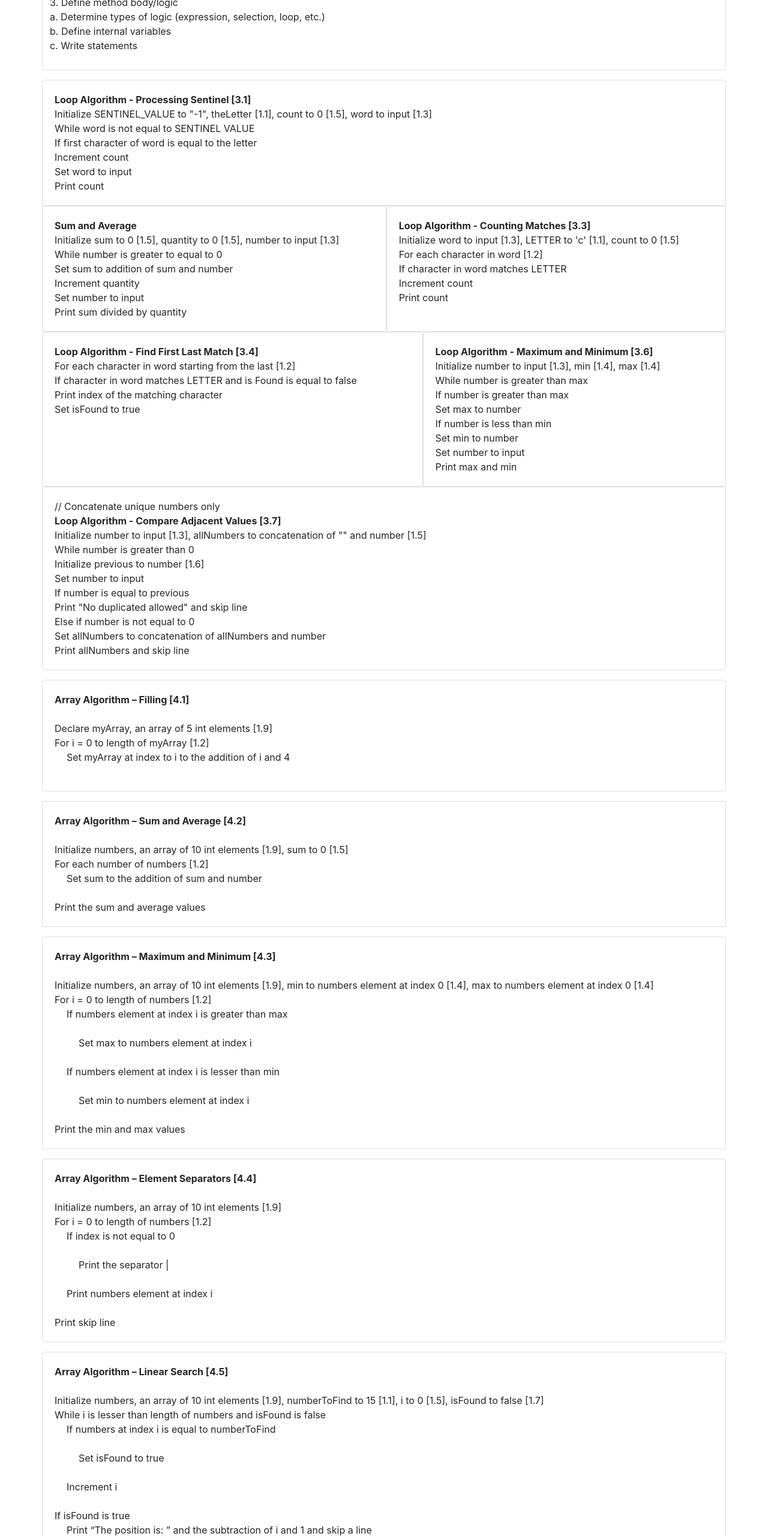
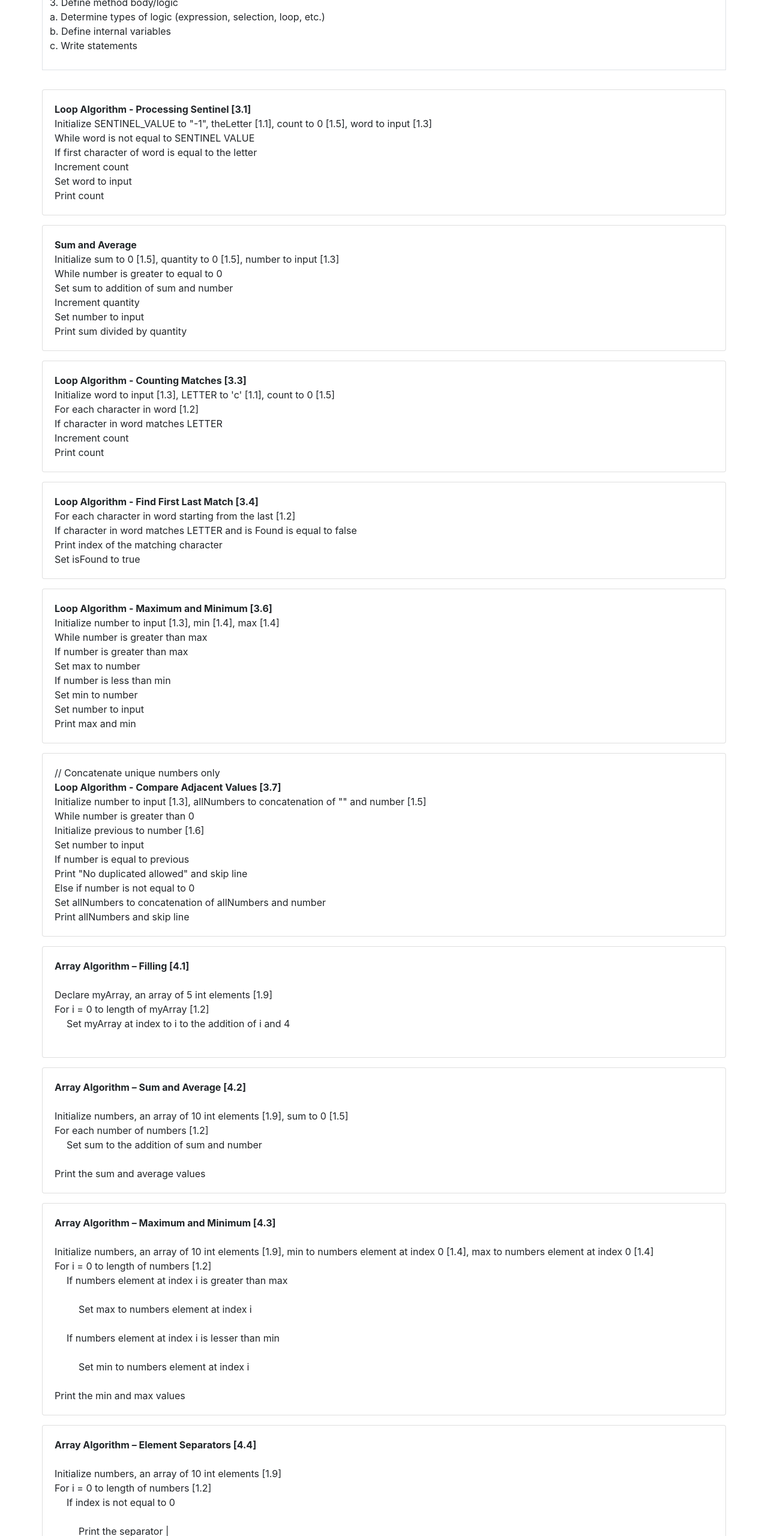
Before and after one commit to avapaulino/ProceduralProgrammingPatterns, a website: page index.html in a window 1280 px wide. Shown: the part 4360-6920 px from the top of the page at 60% size. Drawn offline with nearby package versions, Linux system fonts and the light colour scheme.

Commit message:
Put each table in one row, there should not be 2 tables in 1 row

```diff
--- a/index.html
+++ b/index.html
@@ -340,7 +340,7 @@
   <div class="container">
     <div class="row">
       <!--Example 3.1-->
-      <div class="card card-body">
+      <div class="card card-body mt-3 col-lg-12">
         <strong>Loop Algorithm - Processing Sentinel [3.1]</strong>
         Initialize SENTINEL_VALUE to "-1", theLetter [1.1], count to 0 [1.5], word to input [1.3]<br>
         While word is not equal to SENTINEL VALUE<br>
@@ -351,7 +351,7 @@
       </div>
 
       <!--Example 3.2-->
-      <div class="card card-body">
+      <div class="card card-body mt-3 col-lg-12">
         <strong>Sum and Average</strong>
         Initialize sum to 0 [1.5], quantity to 0 [1.5], number to input [1.3]<br>
         While number is greater to equal to 0<br>
@@ -362,7 +362,7 @@
       </div>
 
       <!--Example 3.3-->
-      <div class="card card-body">
+      <div class="card card-body mt-3 col-lg-12">
         <strong>Loop Algorithm - Counting Matches [3.3]</strong>
         Initialize word to input [1.3], LETTER to 'c' [1.1], count to 0 [1.5]<br>
         For each character in word [1.2]<br>
@@ -372,7 +372,7 @@
       </div>
 
       <!--Example 3.4-->
-      <div class="card card-body">
+      <div class="card card-body mt-3 col-lg-12">
         <strong>Loop Algorithm - Find First Last Match [3.4]</strong>
         For each character in word starting from the last [1.2]<br>
         <!--indented-->If character in word matches LETTER and is Found is equal to false<br>
@@ -381,7 +381,7 @@
       </div>
 
       <!--Example 3.6-->
-      <div class="card card-body">
+      <div class="card card-body mt-3 col-lg-12">
         <strong>Loop Algorithm - Maximum and Minimum [3.6]</strong>
         Initialize number to input [1.3], min [1.4], max [1.4]<br>
         While number is greater than max<br>
@@ -394,7 +394,7 @@
       </div>
 
       <!--Example 3.7-->
-      <div class="card card-body">
+      <div class="card card-body mt-3 col-lg-12">
         // Concatenate unique numbers only<br>
         <strong>Loop Algorithm - Compare Adjacent Values [3.7]</strong>
         Initialize number to input [1.3], allNumbers to concatenation of "" and number [1.5]<br>
@@ -429,7 +429,7 @@
       </div>
 
       <!-- example 4.3 -->
-      <div class ="card card-body mt-3">
+      <div class ="card card-body mt-3 col-lg-12">
       <strong>    Array Algorithm – Maximum and Minimum [4.3] </strong></br>
         Initialize numbers, an array of 10 int elements [1.9], min to numbers element at index 0 [1.4], max to numbers element at index 0 [1.4] </br>
         For i = 0 to length of numbers [1.2] </br>
@@ -442,7 +442,7 @@
       </div>
 
       <!-- example 4.4 -->
-      <div class ="card card-body mt-3">
+      <div class ="card card-body mt-3 col-lg-12">
       <strong>   Array Algorithm – Element Separators [4.4] </strong></br>
 
         Initialize numbers, an array of 10 int elements [1.9] </br>
@@ -457,7 +457,7 @@
 
 
       <!-- example 4.5 -->
-      <div class ="card card-body mt-3">
+      <div class ="card card-body mt-3 col-lg-12">
       <strong>   Array Algorithm – Linear Search [4.5] </strong></br>
         Initialize numbers, an array of 10 int elements [1.9], numberToFind to 15 [1.1], i to 0 [1.5], isFound to false [1.7] </br>
         While i is lesser than length of numbers and isFound is false </br>
@@ -474,7 +474,7 @@
 
 
       <!-- example 4.6 -->
-      <div class ="card card-body mt-3">
+      <div class ="card card-body mt-3 col-lg-12">
       <strong>   Array Algorithm – Removing Elements [4.6] </strong></br>
 
         Initialize myNumbers, an array of 10 int elements [1.9], currentSize to 0 [1.5] </br>
@@ -490,7 +490,7 @@
 
 
       <!-- example 4.7 -->
-      <div class ="card card-body mt-3">
+      <div class ="card card-body mt-3 col-lg-12">
       <strong>   Array Algorithm – Inserting Elements [4.7] </strong></br>
 
         Initialize  myNumbers, an array of 10 int elements [1.9], currentSize to 0 [1.5] </br>
@@ -507,7 +507,7 @@
 
 
       <!-- example 4.8 -->
-      <div class ="card card-body mt-3">
+      <div class ="card card-body mt-3 col-lg-12">
       <strong>   Array Algorithm – Swapping Elements [4.8] </strong></br>
         Initialize myNumbers, an array of 10 int elements [1.9], currentSize to 0 [1.5] </br>
         For i = 0 to length - 3 of myNumbers [1.2] </br>
@@ -522,7 +522,7 @@
 
 
       <!-- example 4.11 -->
-      <div class ="card card-body mt-3">
+      <div class ="card card-body mt-3 col-lg-12">
       <strong>   Array Algorithm – “Growing” Arrays [4.11] </strong> </br>
         Initialize originalArray, an array of 2 int elements [1.9] </br>
         Declare newArrayIncreased, an array of 4 int elements [1.9] </br>
@@ -536,7 +536,7 @@
 </div>
 </div>
 
-<blockquote class="container mt-5">
+<blockquote class="container mt-5 col-lg-12">
     <p>References</p>
     <footer>
         <cite>
```
